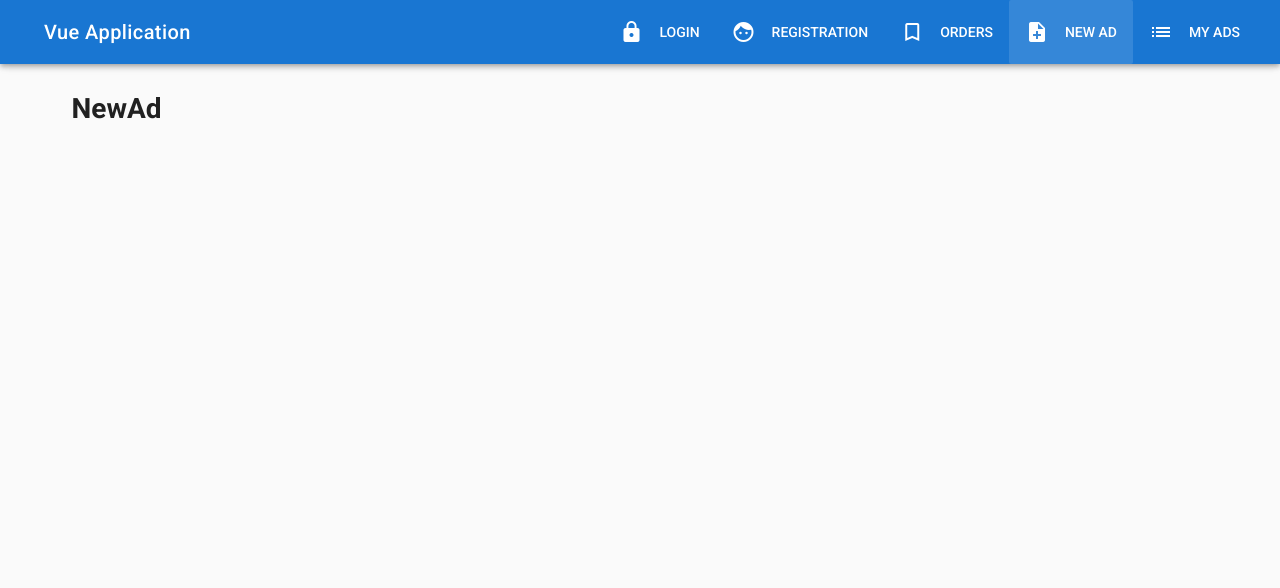
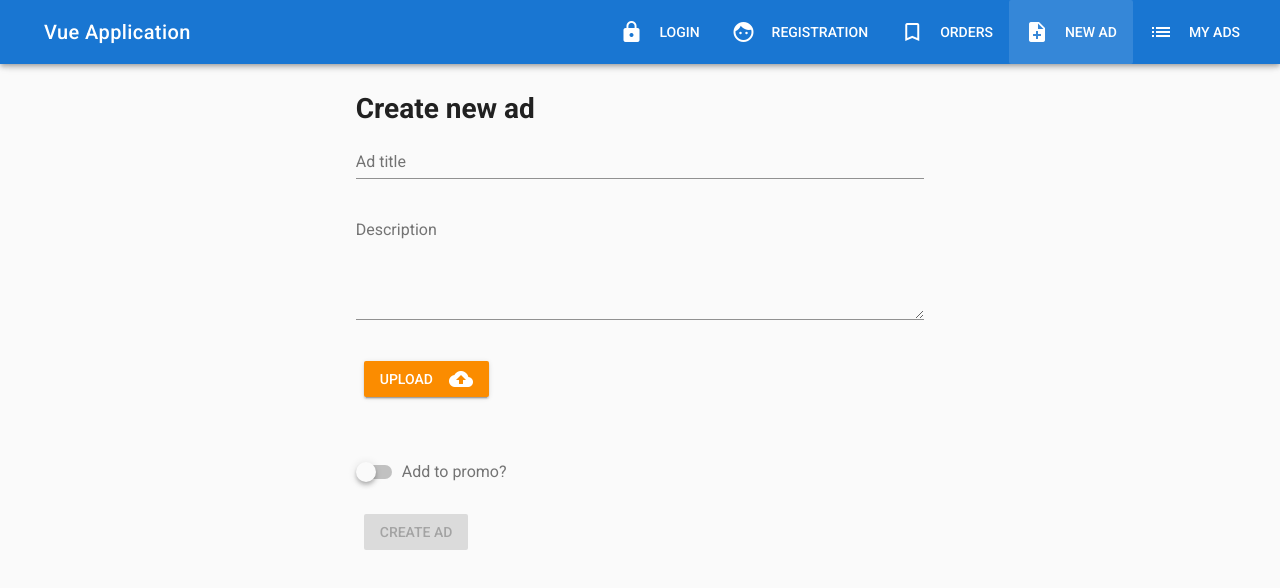
Before and after one commit to ZeroShaman/vue-project, a Vue app: page /new in a window 1280 px wide. Shown: the top 588 px of the page. Built offline with nearby package versions, Linux system fonts and the light colour scheme.

Commit message:
Урок 10. Создание страницы формы.

```diff
--- a/src/components/Ads/NewAd.vue
+++ b/src/components/Ads/NewAd.vue
@@ -1,8 +1,38 @@
 <template>
   <v-container>
     <v-layout row>
-      <v-flex xs12>
-        <h1>NewAd</h1>
+      <v-flex xs12 sm6 offset-sm3>
+        <h1 class="text--secondarymb-3">Create new ad</h1>
+        <v-form ref="form" v-model="valid" validation class="mb-3">
+          <v-text-field name="title" label="Ad title" type="text" v-model="title" required :rules="[v => !!v || 'Title is required']">
+          </v-text-field>
+          <v-text-field name="description" label="Description" type="text" v-model="description" multi-line :rules="[v => !!v || 'Description is required']">
+          </v-text-field>
+        </v-form>
+        <v-layout row mb-3>
+          <v-flex xs12>
+            <v-btn class="warning">
+              Upload
+              <v-icon right dark>cloud_upload</v-icon>
+            </v-btn>
+          </v-flex>
+        </v-layout>
+        <v-layout row>
+          <v-flex xs12>
+            <img src="" height="100">
+          </v-flex>
+        </v-layout>
+        <v-layout row>
+          <v-flex xs12>
+            <v-switch label="Add to promo?" v-model="promo" color="primary"></v-switch>
+          </v-flex>
+        </v-layout>
+        <v-layout row>
+          <v-flex xs12>
+            <v-spacer></v-spacer>
+            <v-btn class="success" @click="createAd" :disabled="!valid">Create ad</v-btn>
+          </v-flex>
+        </v-layout>
       </v-flex>
     </v-layout>
   </v-container>
@@ -11,7 +41,24 @@
 <script>
 export default {
   data () {
-    return {}
+    return {
+      title: '',
+      description: '',
+      promo: false,
+      valid: false
+    }
+  },
+  methods: {
+    createAd () {
+      if (this.$refs.form.validate()) {
+        const ad = {
+          title: this.title,
+          description: this.description,
+          promo: this.promo
+        }
+        console.log(ad)
+      }
+    }
   }
 }
 </script>
```
